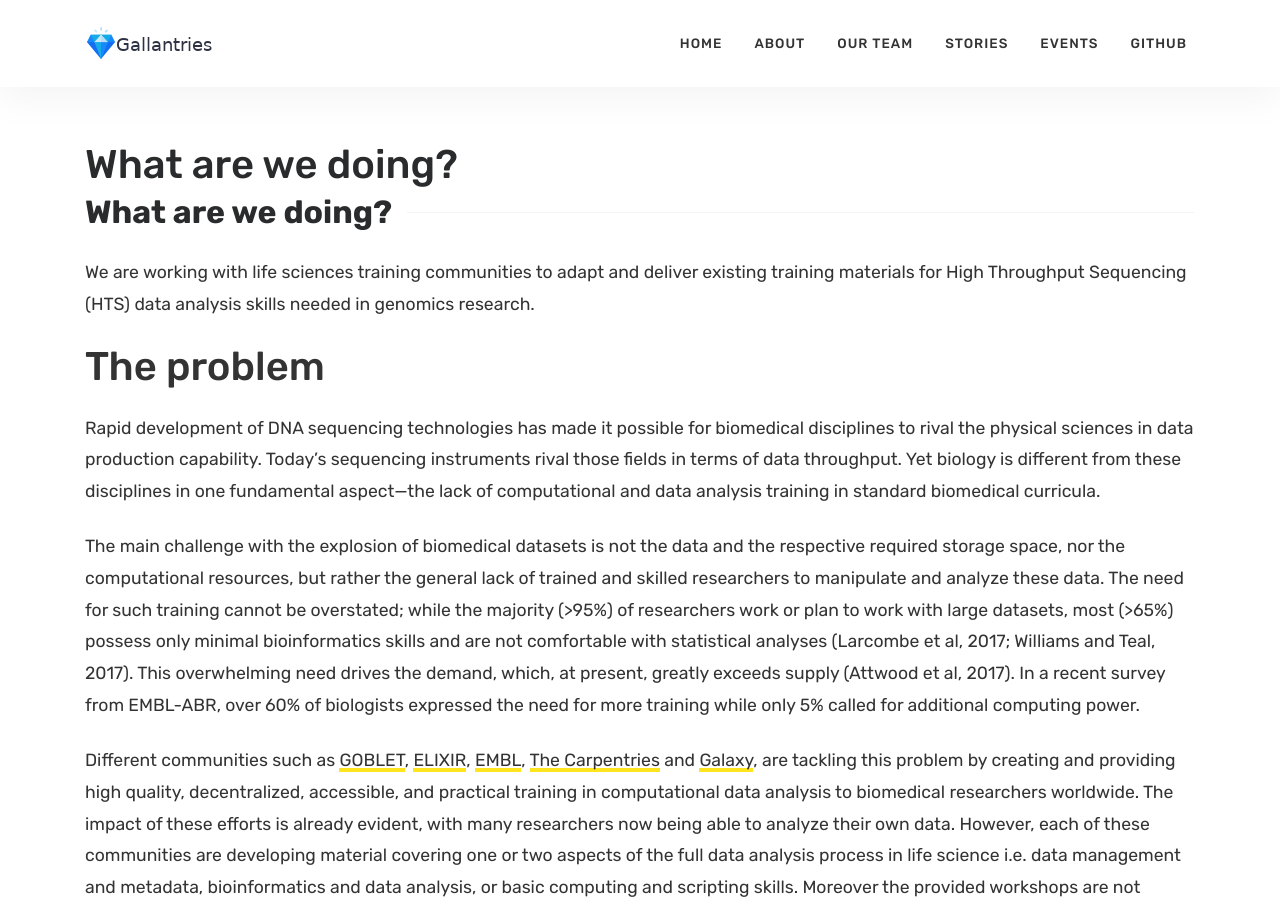
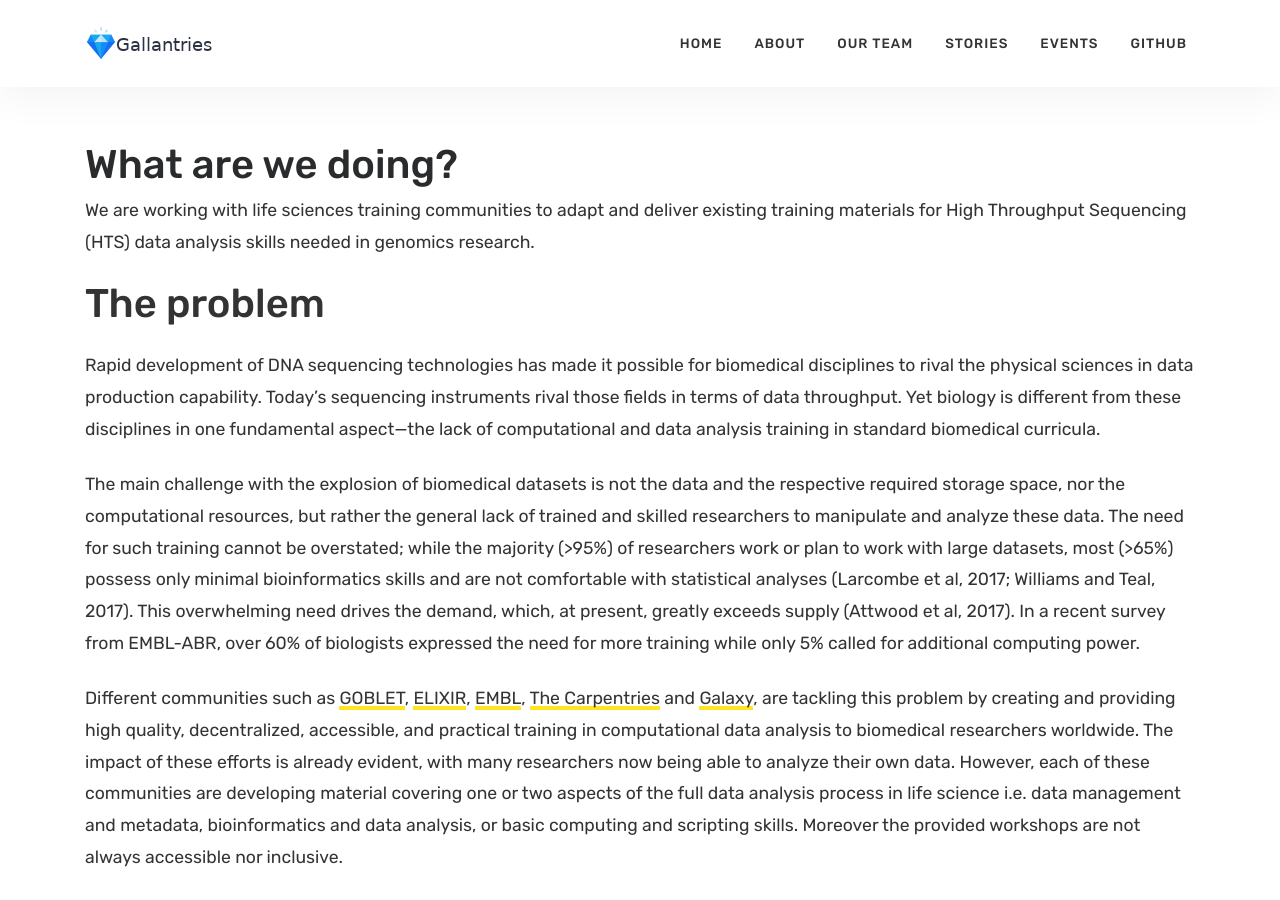
Before and after one commit to gallantries/gallantries.github.io, a Jekyll site: the page built from about.md, in a window 1280 px wide and 900 px high. Built offline with Jekyll 4.4.1, drawn with Linux system fonts in a browser that asks for light colours.

Commit message:
Remove comments for pages

```diff
--- a/_layouts/page.html
+++ b/_layouts/page.html
@@ -2,24 +2,8 @@
 layout: default
 ---
 
-
 <section>
-    <div class="section-title">
-        <h2><span>{{ page.title }}</span></h2>
+    <div class="article-post">
+        {{content}}
     </div>
-
-    <div class="article-post">
-    {{content}}
-    </div>
-
-    {% if page.comments == true %}
-
-    <div id="comments" class="row mb-5">
-        <div class="col-md-8">
-            {% include disqus.html %}
-        </div>
-    </div>
-
-    {% endif %}
-
 </section>
```
